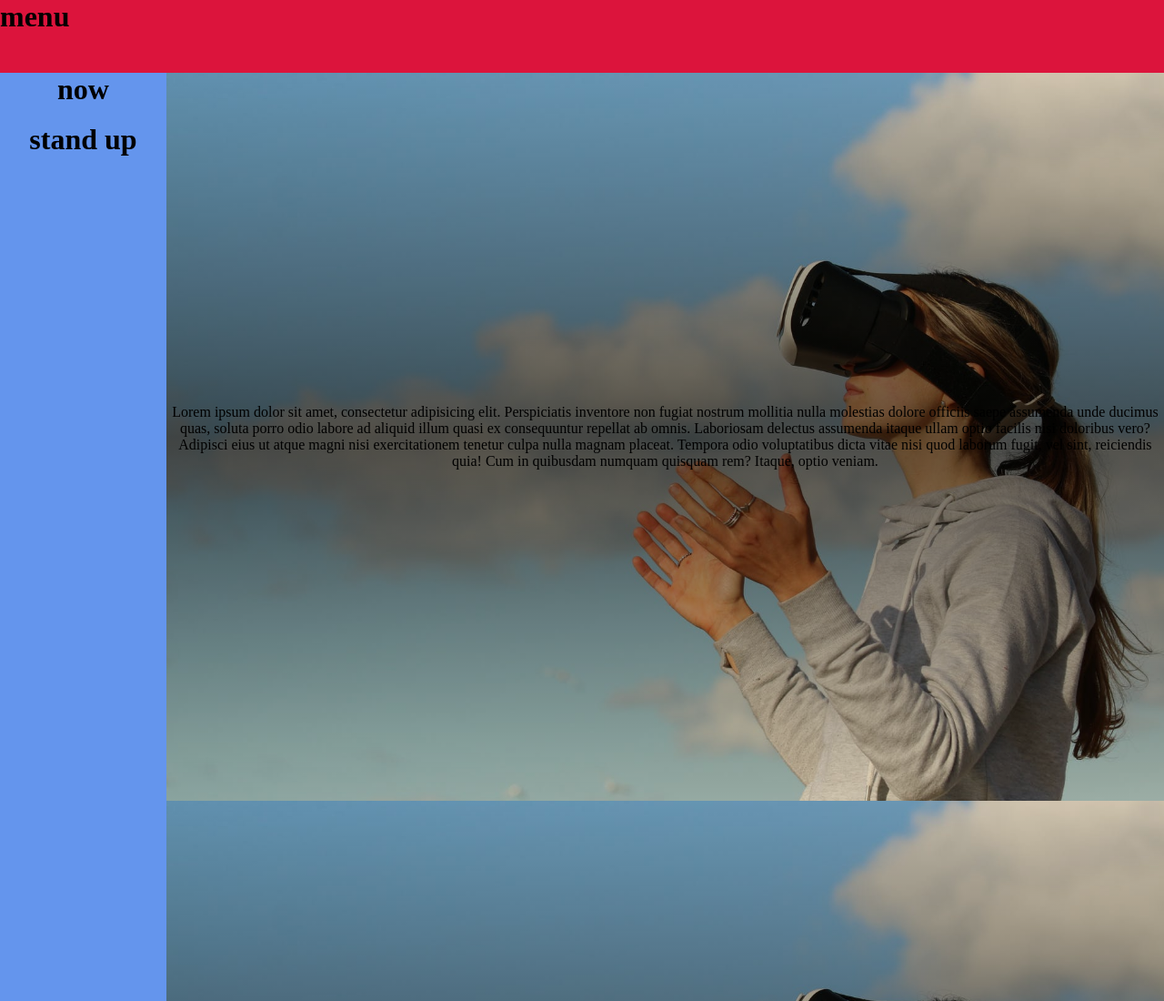
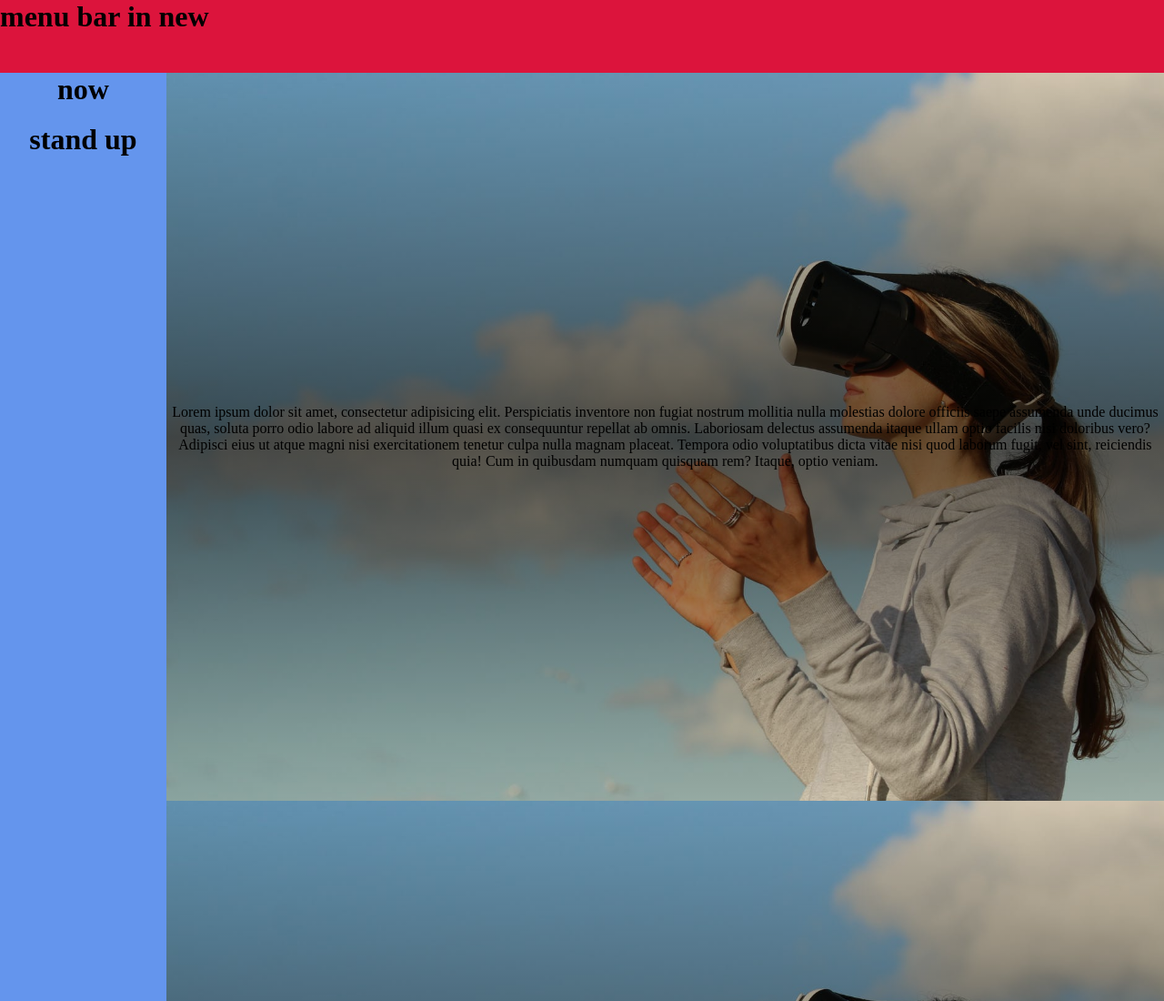
Before and after one commit to code-in-moon/mywebsite, a plain HTML site: page index.html in a window 1280 px wide. Shown: the top 1100 px of the page at 91% size. Drawn offline with Linux system fonts and the light colour scheme.

Commit message:
modified:   index.html

```diff
--- a/index.html
+++ b/index.html
@@ -8,7 +8,7 @@
   </head>
   <body>
     <!-- menu div -->
-    <div class="menu-div"><h1>menu</h1></div>
+    <div class="menu-div"><h1>menu bar in new</h1></div>
 
     <!-- first div -->
     <div class="screen-div" id="banner">
```
